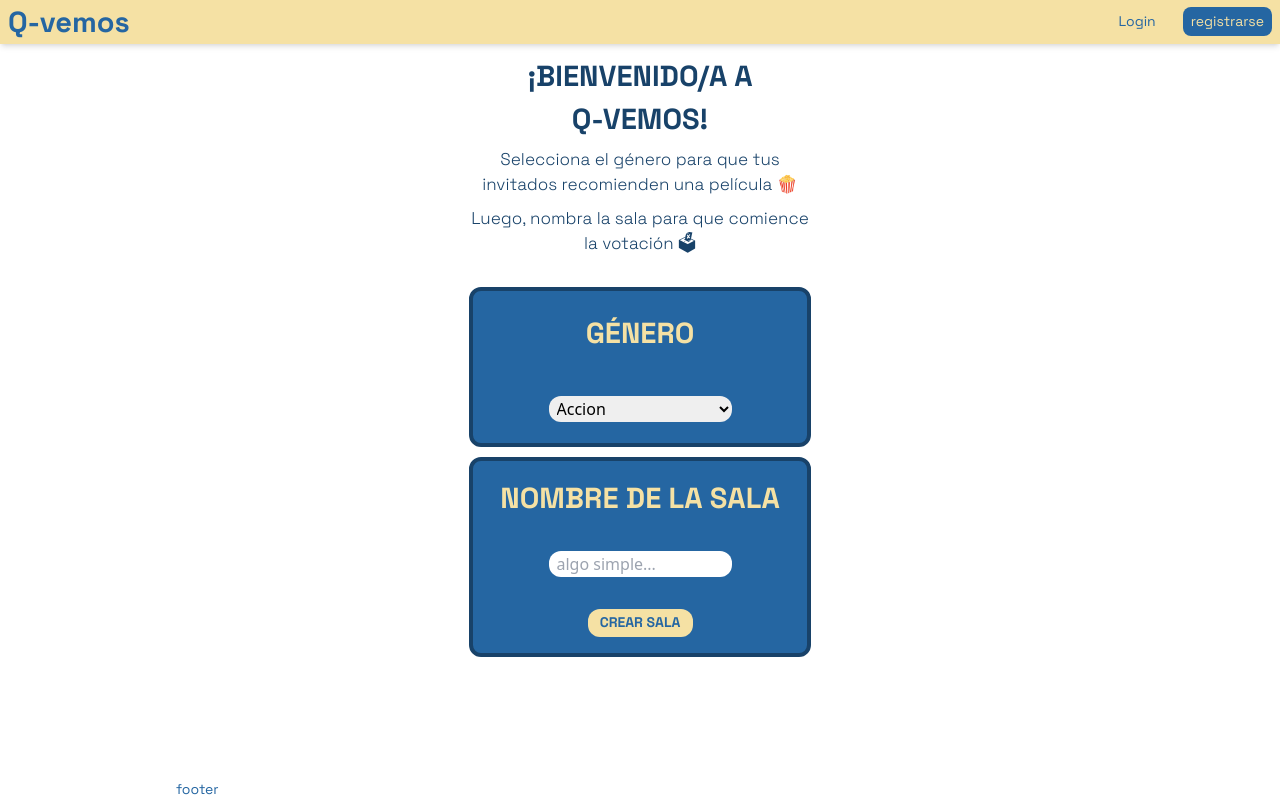
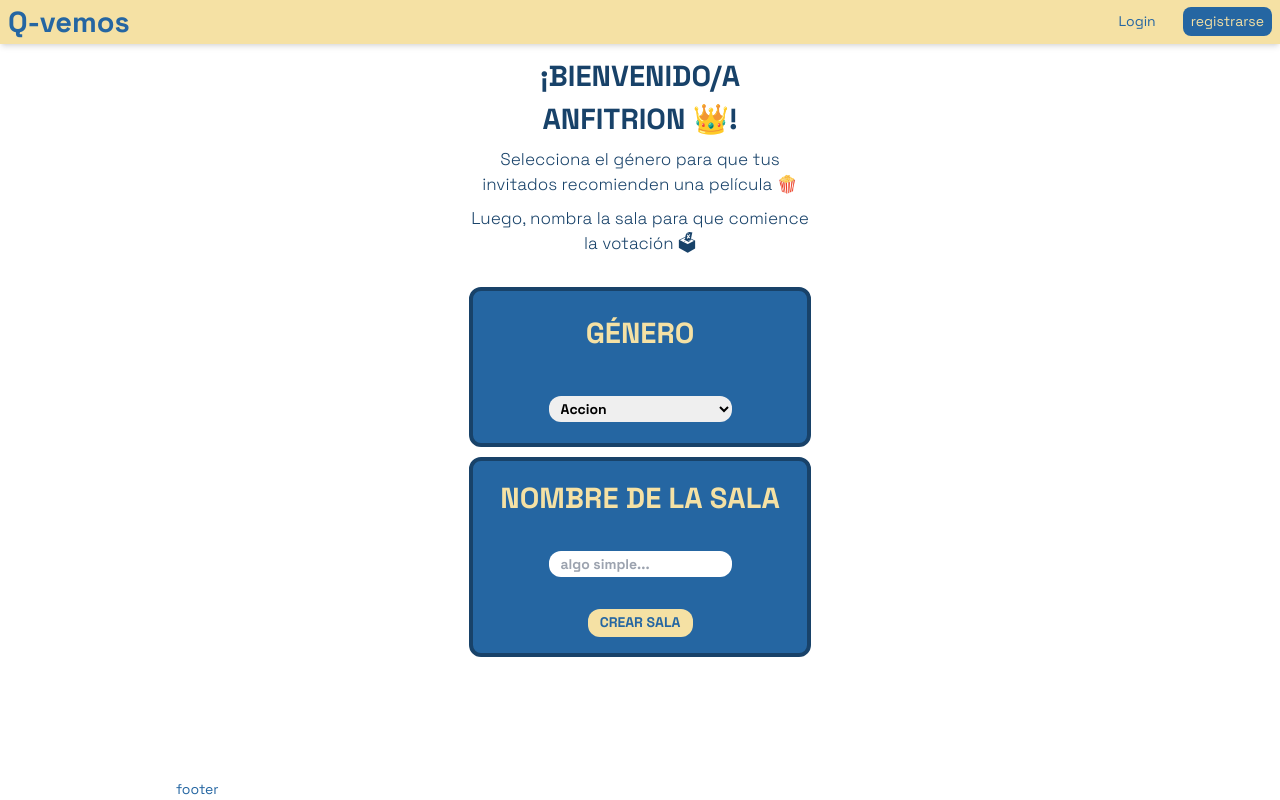
Before and after one commit to josemnaranjo/qvemos_2, a React (Vite) app in the folder client/: page /crear-sala in a window 1280 px wide. Built offline with nearby package versions, Linux system fonts and the light colour scheme.

Commit message:
ajuste tipografia

```diff
--- a/client/src/Views/CrearSala.jsx
+++ b/client/src/Views/CrearSala.jsx
@@ -9,7 +9,7 @@ const CrearSala = () => {
   return (
     <main className="flex flex-col items-center">
       <h1 className="w-[342px] h-[72px] mt-[10px] font-grotesk font-bold text-lg text-tertiary text-center flex flex-col">
-        ¡BIENVENIDO/A A <span>Q-VEMOS!</span>
+        ¡BIENVENIDO/A <span>ANFITRION 👑!</span>
       </h1>
       <p className=" mt-[21px] w-[342px] font-grotesk font-light text-tertiary text-body text-center flex flex-col gap-y-2">
         <span>
@@ -36,7 +36,7 @@ const CrearSala = () => {
             <Field
               name="genre"
               as="select"
-              className=" w-[183px] h-[26px] rounded-xl px-1"
+              className=" w-[183px] h-[26px] rounded-xl px-2 font-grotesk font-bold text-label "
             >
               <option value="action">Accion </option>
               <option value="adventure">Aventura</option>
@@ -66,7 +66,7 @@ const CrearSala = () => {
             <Field
               name="nombreSala"
               placeholder="algo simple..."
-              className="w-[183px] h-[26px] rounded-xl px-2"
+              className="w-[183px] h-[26px] rounded-xl px-3 font-grotesk font-bold text-label"
             />
             <button
               type="submit"
```
